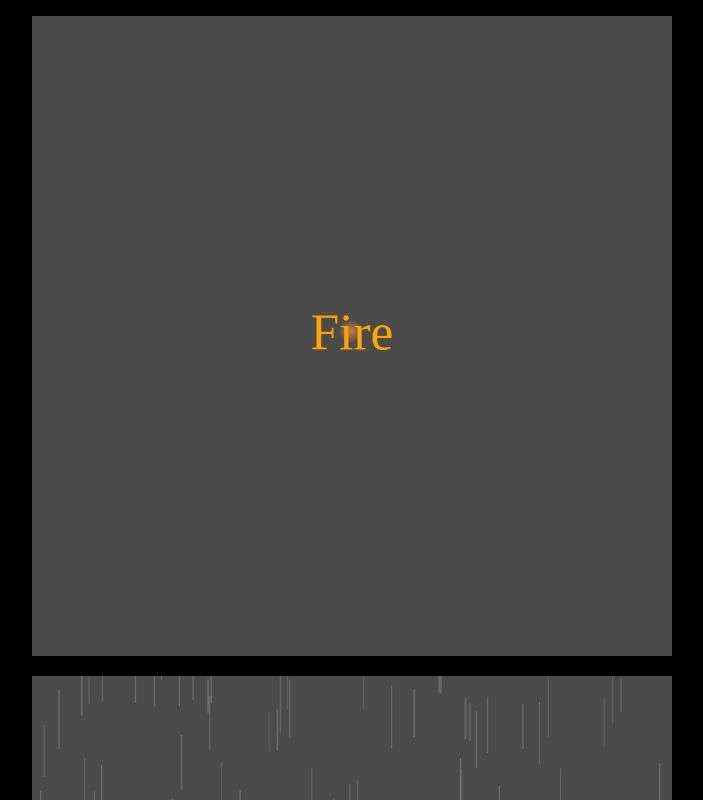
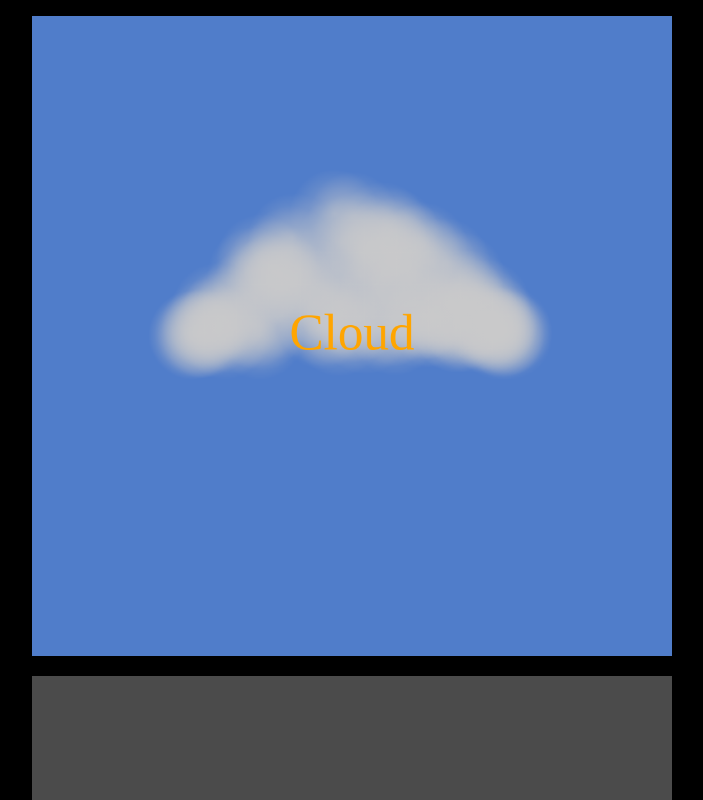
Before and after one commit to ShinJaehun/ProjectRadu, a plain HTML site: page CodingUltramarathon/gallery.html in a window 1280 px wide. Shown: the top 800 px of the page, without its empty margins (288-991 px from the left). Drawn offline with Linux system fonts and the light colour scheme.

Commit message:
finish Cloud

```diff
--- a/CodingUltramarathon/gallery.html
+++ b/CodingUltramarathon/gallery.html
@@ -5,6 +5,8 @@
     <meta name="viewport" content="width=device-width, initial-scale=1.0">
     <title>Coding Ultramarathon</title>
     <script src="js/Project.js"></script>
+    <script src="js/Cloud.js"></script>
+
     <script src="js/Fire.js"></script>
     <script src="js/Rain.js"></script>
     <script src="js/RetroTV.js"></script>
@@ -32,6 +34,7 @@
 
         const projects = [
             null, // index 0
+            Cloud,
             Fire,
             Rain,
             RetroTV,
--- /dev/null
+++ b/CodingUltramarathon/js/Cloud.js
@@ -0,0 +1,72 @@
+class Cloud extends Project {
+    constructor(canvas) {
+        super(canvas)
+
+        this.cloudParts=this.generateCloudParts(100);
+
+        this.drawFrame();
+        this.showDisabled();
+    }
+
+    generateCloudParts(N){
+        let arr=[]
+        for(let i=0; i<N; i++){
+            let x = CANVAS_SIZE*0.25+Math.random()*CANVAS_SIZE*0.5;
+            let y = CANVAS_SIZE/2 - Math.random()*Math.sin(
+                Math.PI*4*
+                (x-CANVAS_SIZE*0.25)/CANVAS_SIZE*0.5)*
+                CANVAS_SIZE*0.2
+                // 대체 이게 뭔 소린지 모르겠는데
+                // 어쨌든 sin 곡선을 정규화했다네...
+
+            arr.push(new CloudPart([x,y]))
+        }
+        return arr
+    }
+    drawFrame(){
+
+        drawColoredBackground(this.ctx, "rgb(10,100,255)");
+        // this.ctx.globalCompositeOperation = "lighter";
+
+        for(let i=0; i<this.cloudParts.length;i++){
+            this.cloudParts[i].draw(this.ctx);
+
+        }
+        // this.ctx.globalCompositeOperation = "source-over";
+    }
+}
+
+class CloudPart {
+    constructor(location){
+        this.location=location;
+        this.radius=70;
+    }
+
+    draw(ctx){
+        ctx.beginPath();
+        // ctx.fillStyle="rgba(255,"+this.green+",0,"+(1-this.step/this.lifespan)+")";
+        // ctx.fillStyle="rgba(255,"+this.green+",0,"+"0.3"+")";
+        // ctx.fillStyle="rgba(255,"+this.green+",0,"+(1-this.step/this.lifespan)*0.5+")";
+
+        var gradient = ctx.createRadialGradient(
+            this.location[0],
+            this.location[1],
+            0,
+            this.location[0],
+            this.location[1],
+            this.radius);
+
+        ctx.fillStyle=gradient;
+
+        // Add three color stops
+        gradient.addColorStop(0, "rgba(255,255,255,0.5)");
+        gradient.addColorStop(1, "rgba(255,255,255,0)");
+
+        ctx.arc(this.location[0], this.location[1], this.radius, 0, Math.PI*2);
+        ctx.fill();
+    }
+    update(){
+
+
+    }
+}
--- a/CodingUltramarathon/js/project.js
+++ b/CodingUltramarathon/js/project.js
@@ -64,3 +64,9 @@ function drawDarkBackground(ctx) {
     ctx.fillStyle="black";
     ctx.fillRect(0, 0, CANVAS_SIZE, CANVAS_SIZE)
 }
+
+function drawColoredBackground(ctx, color) {
+    ctx.beginPath();
+    ctx.fillStyle=color;
+    ctx.fillRect(0, 0, CANVAS_SIZE, CANVAS_SIZE)
+}
```
